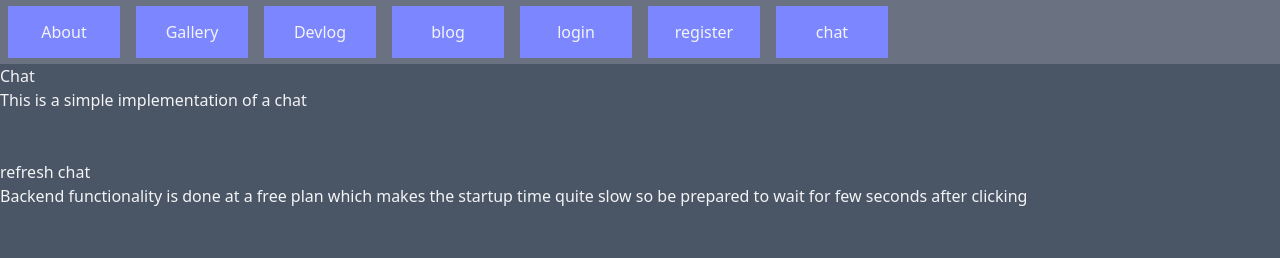
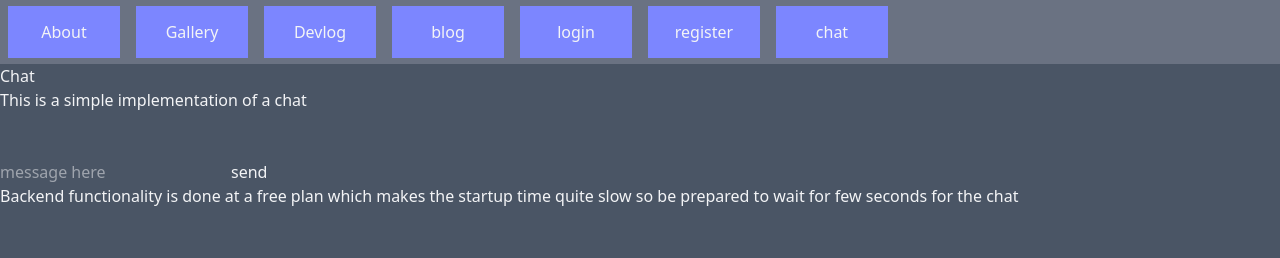
Before and after one commit to samulinukala/portfolio, a React (Vite) app: page / in a window 1280 px wide. Both pictures are taken after a click on the button "chat". Shown: the top 258 px of the page. Built offline with nearby package versions, Linux system fonts and the light colour scheme; no server answers; what @replyke/react-js would draw is missing.

Commit message:
chat basis working

```diff
--- a/src/App.tsx
+++ b/src/App.tsx
@@ -190,6 +190,7 @@ return(
   </div>
 )
 }
+
 async function getChatLog()
 {
 
@@ -197,19 +198,26 @@ const url = "https://portfolio-backend-tur1.onrender.com/api/chat"
 const response= await fetch(url);
 const data=await response.text();
 console.log(data);
+return data;
+}
 
-
-}
 function Chat()
 {
-getChatLog();
-const [chatData,setChatData]=useState("Backend functionality is done at a free plan which makes the startup time quite slow so be prepared to wait for few seconds after clicking");
-const getChat= async()=>
+const chatTimer=setInterval(()=>{
+ getChatLog().then((d)=>{
+setChatData(d);
+})
+
+},4000);
+
+const [chatData,setChatData]=useState("Backend functionality is done at a free plan which makes the startup time quite slow so be prepared to wait for few seconds for the chat");
+const [message,setMessage]=useState();
+const handleInputChange=(event)=>{setMessage(event.target.value);}
+function sendMessage()
 {
-const d="kisssa";
-console.log(d);
-
-
+const url = "https://portfolio-backend-tur1.onrender.com/api/chat/sendMessage/"+message;
+fetch(url,{
+method: 'PUT'});
 
 }
 return(
@@ -217,8 +225,11 @@ return(
 <h1>Chat</h1>
 <h2> This is a simple implementation of a chat  </h2>
 <br></br><br></br>
-<button onClick={getChatLog}
->refresh chat</button>
+
+<input placeholder='message here' onChange={handleInputChange}></input>
+<button onClick={sendMessage}>send</button>
+
+
 <br></br>
 <p> { chatData } </p>
 
```
Also changed, not shown: 5 other files (tests, documents, lock files or other folders).
